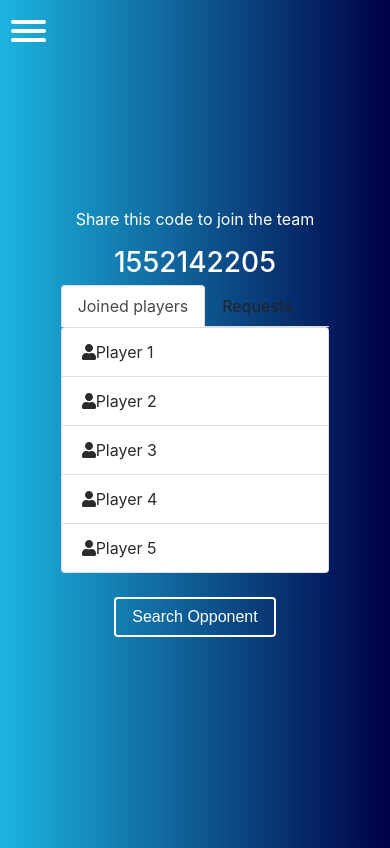
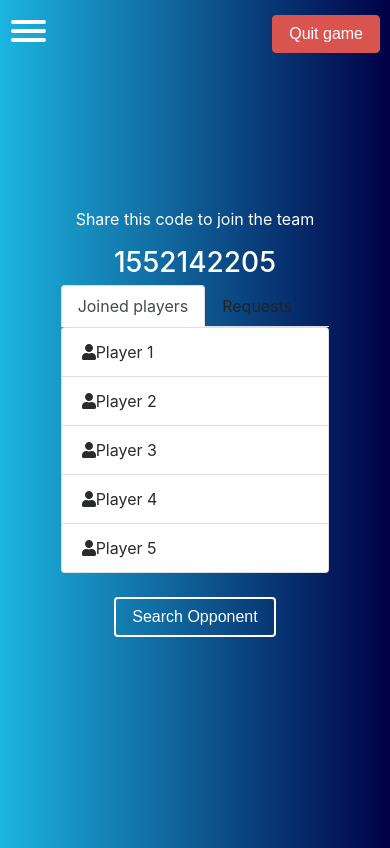
Before and after one commit to obed123456/teamgrape, a PHP site: page /joinplayer.html in a window 390 px wide. Run offline with PHP 8.4, Linux system fonts and the light colour scheme; some libraries are stand-ins or nearby versions.

Commit message:
adding exit game button and fixing cellphone layout

```diff
--- a/CSS/stylesheet.css
+++ b/CSS/stylesheet.css
@@ -28,13 +28,13 @@ background: -webkit-linear-gradient(to left, #000046, #1CB5E0 );  /* Chrome 10-2
 background: linear-gradient(to left,#000046, #1CB5E0 ); /* W3C, IE 10+/ Edge, Firefox 16+, Chrome 26+, Opera 12+, Safari 7+ */
 
 }
-.btn-success:hover {
+.btn-success1:hover {
     color: white;
     background-color: #1CB5E0;
     border-color: transparent;
 }
 
-.btn-success {
+.btn-success1{
     color: white;
     background-color: transparent;
     border:2px solid white;
@@ -57,3 +57,18 @@ h2,h3{
 	color:white;
 
 }
+.pull-right {
+	position:absolute;
+	right:10px;
+	top:35px;
+
+
+}
+
+@media screen and (max-width: 480px) {
+.pull-right {
+	position:absolute;
+	right:10px;
+	top:15px;
+}
+}
--- a/joinplayer.html
+++ b/joinplayer.html
@@ -14,7 +14,7 @@
         background-color: #8094E5;
     }
 </style>
-<body>
+<body style="overflow:hidden">
     <!-- navbar at the top left -->
     <nav role="navigation">
             <div id="menuToggle">
@@ -36,8 +36,11 @@
                 </ul>
         </div>
     </nav>
+                        <button type="button" class="hej btn btn-danger mx-auto d-block float-right pull-right">Quit game</button>
+
 
 <section class="d-flex align-items-center" style="height: 100vh;">
+
     <div class="container-fluid" >
         <div class="col-sm-4 col-xs-12 mx-auto d-block">
             <p class="text-center text-white">Share this code to join the team</p>
@@ -63,7 +66,7 @@
                                 <li class="list-group-item"><i class="fa fa-user"></i> Player 5</li>
                             </ul>
                         </div><br>
-                        <button type="button" class="btn btn-success mx-auto d-block">Search Opponent</button>
+                        <button type="button" class="btn btn-success1 mx-auto d-block">Search Opponent</button>
                     </div>
                     <div class="tab-pane fade" id="request" role="tabpanel"><h1>Teams </h1></div>
                 </div>
--- a/startpage.html
+++ b/startpage.html
@@ -60,11 +60,11 @@
                 <div class="input-group">
                     <input type="text" class="col-lg-4 offset-lg-4 form-control" placeholder="Create team">
                     <div class="input-group-append">
-                        <button class="btn btn-success" type="button">Create</button>
+                        <button class="btn btn-success1" type="button">Create</button>
                     </div>
                 </div>
                 <br>
-                <button class="btn btn-success mx-auto d-block mb-5" type="button">Join Team</button>
+                <button class="btn btn-success1 mx-auto d-block mb-5" type="button">Join Team</button>
             </div>
         </div>
     </div>
```
